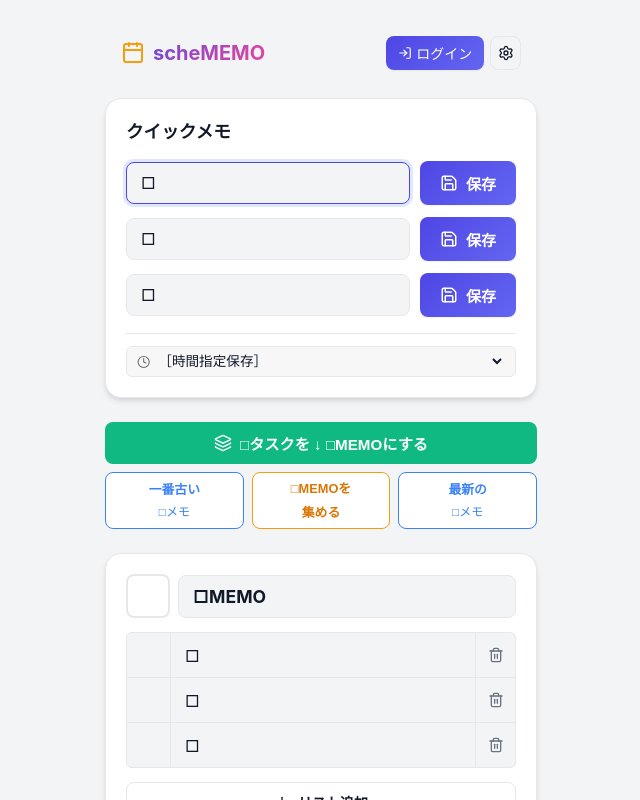
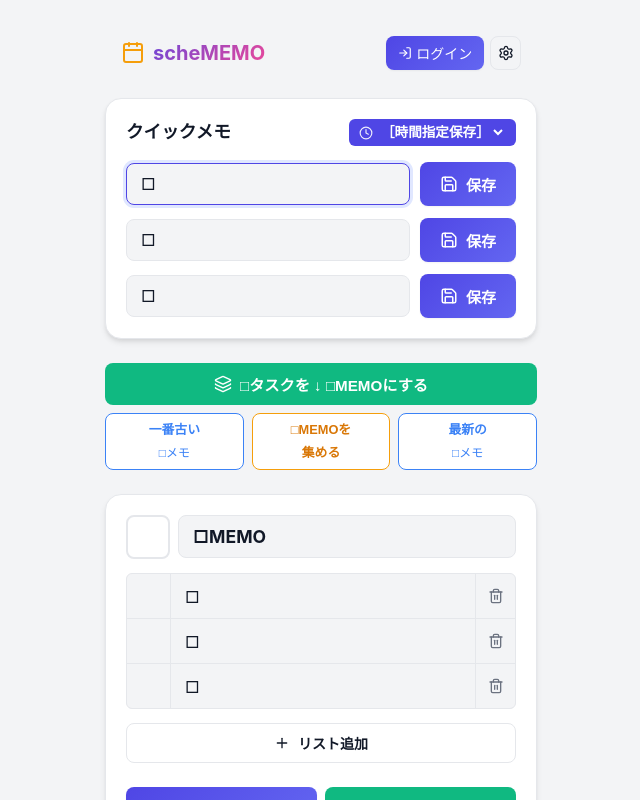
Before and after one commit to itokenlaw-rgb/scheMEMO, a React (Vite) app: page / in a window 1280 px wide. Shown: the top 800 px of the page, without its empty margins (319-959 px from the left). Built offline with nearby package versions, Linux system fonts and the light colour scheme.

Commit message:
singleEditer

```diff
--- a/src/components/SingleEditor.tsx
+++ b/src/components/SingleEditor.tsx
@@ -129,7 +129,7 @@ export const SingleEditor: React.FC<SingleEditorProps> = ({ onSave }) => {
     }
   }, [settings, onSave]);
 
-  // 【修正】：プルダウンの選択肢が「変更（クリック選択）されたとき」に直接呼び出す一括登録処理
+  // プルダウンの選択肢が変更されたときに直接呼び出す一括登録処理
   const handleSelectPresetDirectly = (presetValue: string) => {
     if (presetValue === 'default') return;
 
@@ -148,10 +148,8 @@ export const SingleEditor: React.FC<SingleEditorProps> = ({ onSave }) => {
       return;
     }
 
-    // 選択された時間（presetValue）で時間を算出
     const { start, end } = calcPresetTime(presetValue, settings);
 
-    // カレンダーへ1つずつ登録
     validFields.forEach((field, index) => {
       const newEvent: CalendarEvent = {
         id: `evt-${Date.now()}-preset-${index}-${Math.random().toString(36).substring(2, 5)}`,
@@ -166,7 +164,7 @@ export const SingleEditor: React.FC<SingleEditorProps> = ({ onSave }) => {
       field.setter('□');
     });
 
-    setTimePreset('default'); // プルダウンの表示を「-えらんで時間指定保存-」に戻す
+    setTimePreset('default'); // プルダウンの表示を初期状態に戻す
     alert('選択した時間指定でカレンダーに登録しました。');
     setTimeout(() => focusAfterCheckbox(inputRef1.current), 0);
   };
@@ -187,9 +185,45 @@ export const SingleEditor: React.FC<SingleEditorProps> = ({ onSave }) => {
   return (
     <div className="card single-editor" style={{ display: 'flex', flexDirection: 'column', gap: '0.75rem' }}>
 
-      {/* ヘッダー */}
+      {/* ヘッダー：【１】タイトル「クイックメモ」の右端に時間指定保存の選択肢を配置 */}
       <div style={{ display: 'flex', justifyContent: 'space-between', alignItems: 'center', width: '100%', marginBottom: '0.25rem' }}>
         <h2 className="card-title" style={{ margin: 0 }}>クイックメモ</h2>
+
+        {/* 【２】背景色と文字色を保存ボタン（btn-primary）と同じ色調に変更 */}
+        <div style={{
+          display: 'flex',
+          alignItems: 'center',
+          gap: '0.25rem',
+          backgroundColor: 'var(--primary)',
+          color: '#ffffff',
+          padding: '5px 10px',
+          borderRadius: '6px'
+        }}>
+          <Clock size={14} style={{ opacity: 0.9 }} />
+          <select
+            value={timePreset}
+            onChange={(e) => {
+              const val = e.target.value;
+              setTimePreset(val);
+              handleSelectPresetDirectly(val);
+            }}
+            style={{
+              border: 'none',
+              background: 'transparent',
+              fontSize: '0.85rem',
+              color: '#ffffff',
+              cursor: 'pointer',
+              outline: 'none',
+              fontWeight: '600'
+            }}
+          >
+            {presets.map(p => (
+              <option key={p.value} value={p.value} style={{ color: 'var(--text-main)', backgroundColor: '#ffffff' }}>
+                {p.label}
+              </option>
+            ))}
+          </select>
+        </div>
       </div>
 
       {/* 入力欄 1 */}
@@ -237,35 +271,6 @@ export const SingleEditor: React.FC<SingleEditorProps> = ({ onSave }) => {
           <Save size={18} /> 保存
         </button>
       </div>
-
-      {/* 【修正】：プルダウン単体にして、選んだ瞬間に登録される仕様へ変更 */}
-      <div style={{ display: 'flex', gap: '0.5rem', alignItems: 'center', borderTop: '1px solid var(--border)', paddingTop: '0.75rem', marginTop: '0.25rem' }}>
-        <div style={{ display: 'flex', alignItems: 'center', gap: '0.25rem', backgroundColor: 'rgba(0,0,0,0.03)', padding: '6px 10px', borderRadius: '6px', flex: 1, border: '1px solid var(--border)' }}>
-          <Clock size={14} style={{ opacity: 0.6 }} />
-          <select
-            value={timePreset}
-            onChange={(e) => {
-              const val = e.target.value;
-              setTimePreset(val);
-              handleSelectPresetDirectly(val); // 選択された瞬間に登録処理をキック
-            }}
-            style={{
-              border: 'none',
-              background: 'transparent',
-              fontSize: '0.85rem',
-              color: 'inherit',
-              cursor: 'pointer',
-              outline: 'none',
-              width: '100%',
-              fontWeight: '500'
-            }}
-          >
-            {presets.map(p => (
-              <option key={p.value} value={p.value}>{p.label}</option>
-            ))}
-          </select>
-        </div>
-      </div>
     </div>
   );
 };
```
